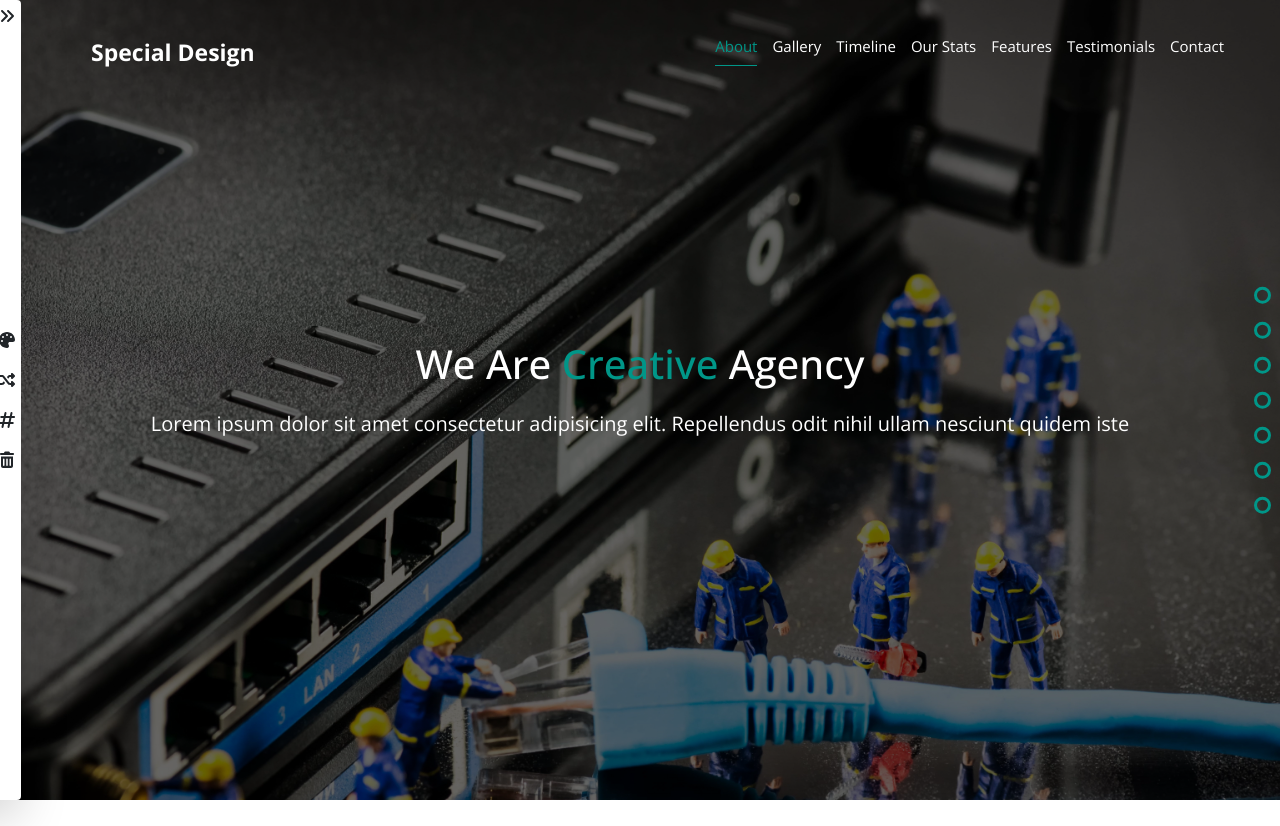
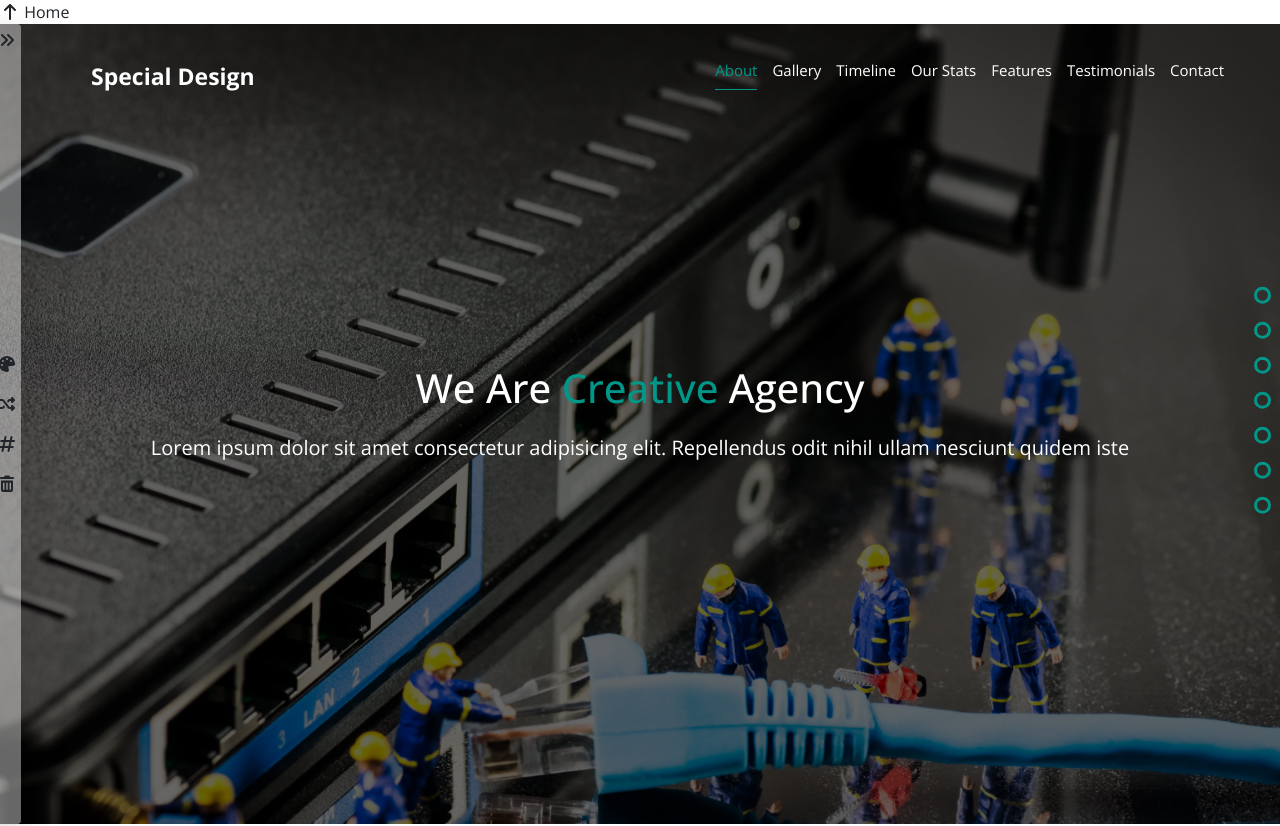
Before and after one commit to ahmed-abohmaid/JS-Template, a plain HTML site: page index.html in a window 1280 px wide. Shown: the top 826 px of the page. Drawn offline with nearby package versions, Linux system fonts and the light colour scheme.

Commit message:
enhancements

```diff
--- a/index.html
+++ b/index.html
@@ -22,6 +22,12 @@
   </head>
 
   <body>
+    <!-- Up Bottun -->
+    <span class="up">
+      <i class="fa-solid fa-arrow-up"></i>
+      <span class="tooltiptext">Home</span>
+    </span>
+
     <!-- Start option box -->
     <div id="option-overlay"></div>
     <div class="option-box shadow-lg position-fixed" id="option-box">
```
